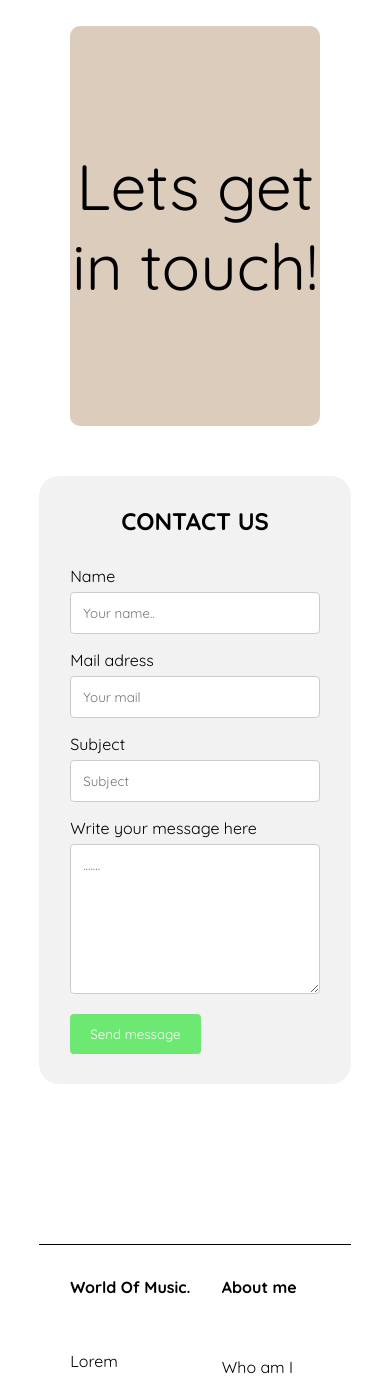
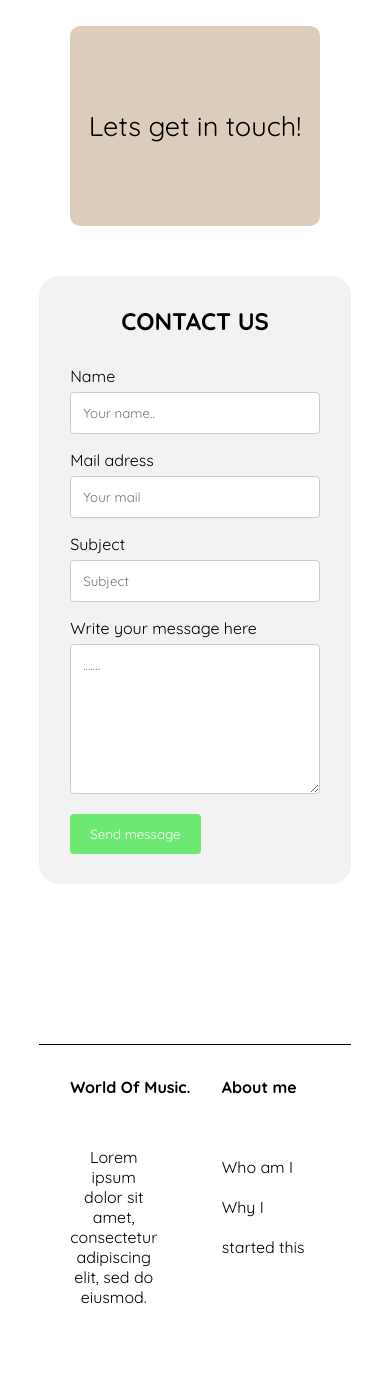
Before and after one commit to erikboye/projectexam, a plain HTML site: page contact.html in a window 390 px wide. Shown: the part 182-1565 px from the top of the page. After the commit the page ends 1529 px from the top, so only its background shows below. Drawn offline with nearby package versions, Linux system fonts and the light colour scheme.

Commit message:
grregerg

```diff
--- a/contact.html
+++ b/contact.html
@@ -92,6 +92,8 @@
   <div class="footer_whole">
       <div class="footer_left" >
           <p class="wof-text">World Of Music.</p>
+          <p class="mobile_fot">Lorem ipsum dolor sit amet, consectetur adipiscing elit,
+              sed do eiusmod.</p>
           <p class="lorem_footer_text">Lorem ipsum dolor sit amet, consectetur adipiscing elit,
               sed do eiusmod tempor incididunt ut labore et dolore magna
               aliqua. Ut enim ad minim veniam, quis nostrud exercitation
--- a/css/partials/footer.css
+++ b/css/partials/footer.css
@@ -31,5 +31,8 @@ footer {
 
  .abt-text {
   line-height: 2.5rem;
+ }
 
- }
+ .mobile_fot {
+   display: none;
+  }
--- a/css/partials/media-queries.css
+++ b/css/partials/media-queries.css
@@ -54,7 +54,18 @@
 
 
 
+    /*ABOUT.HTML*/
+    .pic_of_bill {
+     width: 300px;
+    }
 
+    .hi_text {
+      font-size: 1.7rem;
+    }
+
+    .hero_banner {
+      height: 200px;
+    }
 
 
 
@@ -102,4 +113,19 @@
       font-size: 2rem;
   }
 
+
+
+
+  /*FOOTER*/
+
+  .lorem_footer_text {
+    display: none;
   }
+
+  .mobile_fot {
+    display: flex;
+    width: 50%;
+    text-align: center;
+  }
+
+  }
```
Also changed, not shown: about.html (+3 -1 lines), details.html (+2 -0 lines), index.html (+2 -0 lines), posts.html (+3 -1 lines).
